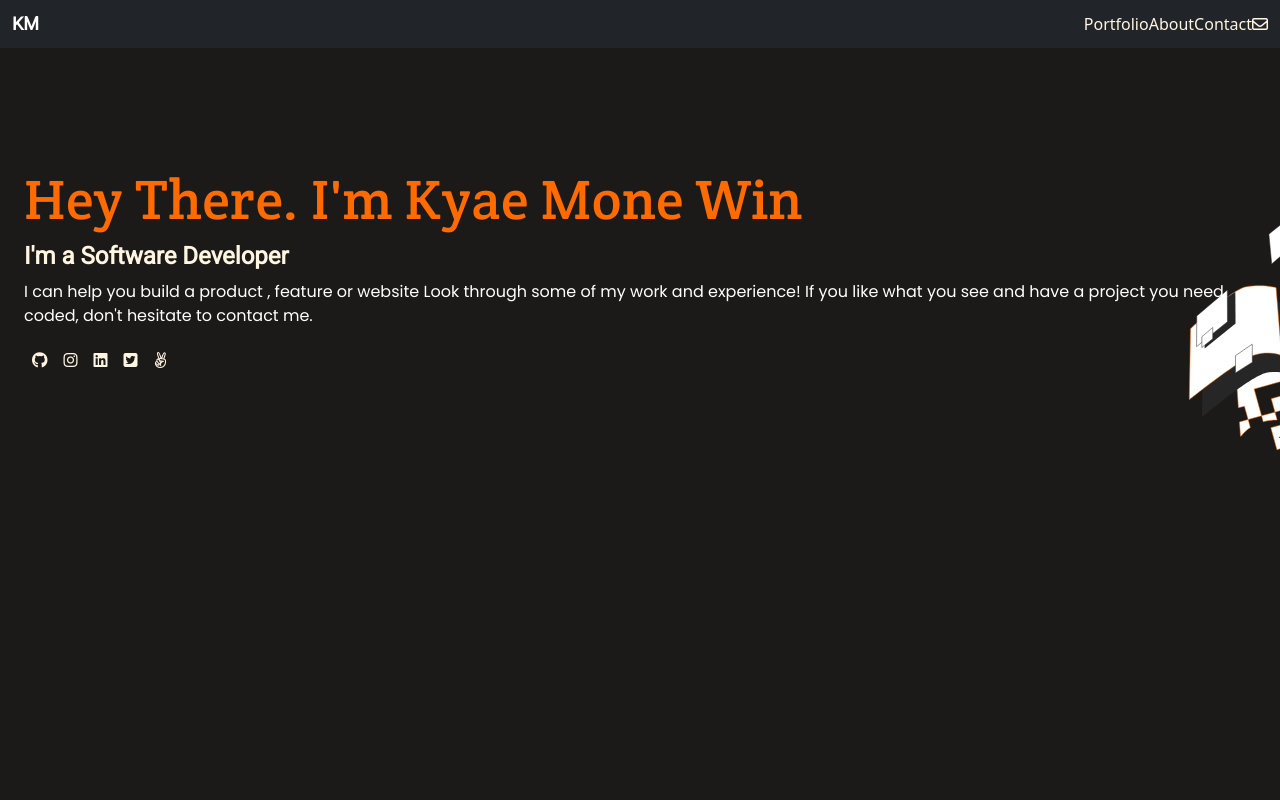
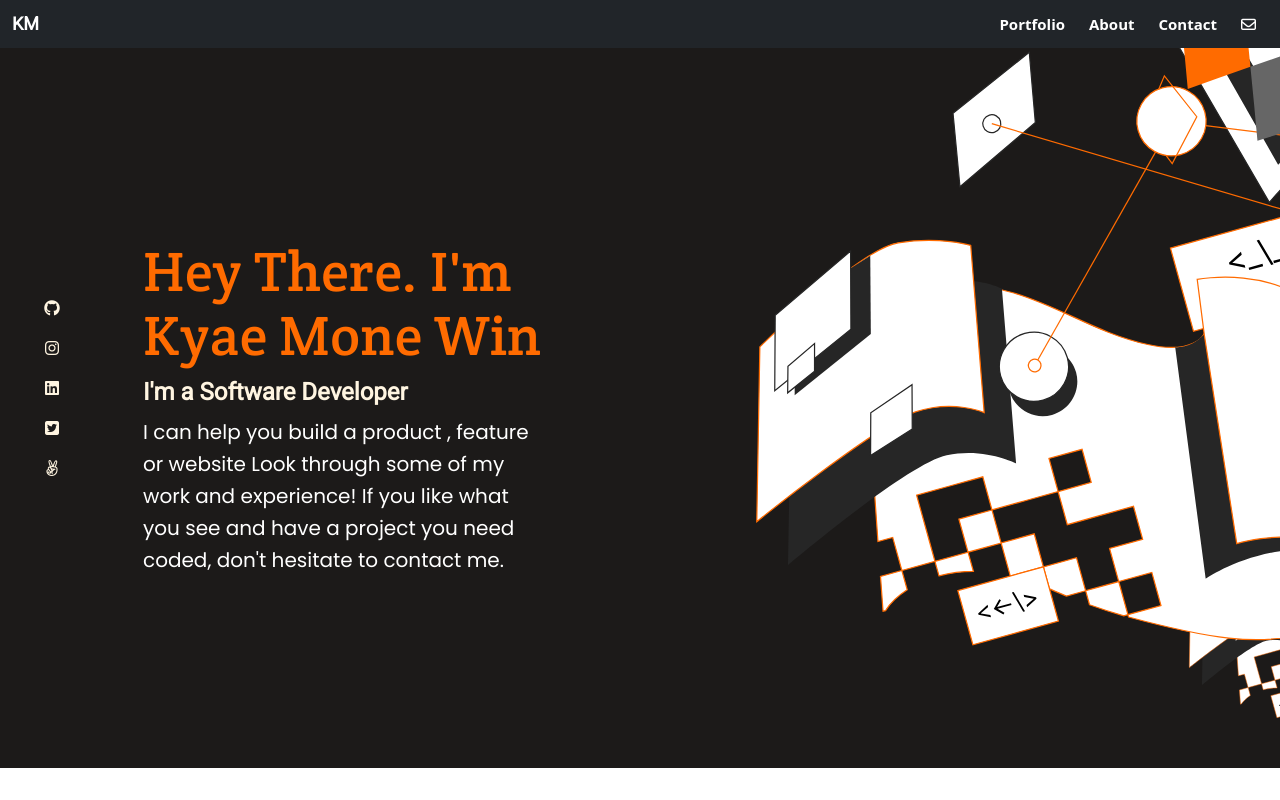
Before and after one commit to K-mone/mobile-setup-portfolio, a website: page index.html in a window 1280 px wide. Drawn offline with nearby package versions, Linux system fonts and the light colour scheme.

Commit message:
Update the style for desktop version

```diff
--- a/style.css
+++ b/style.css
@@ -7,15 +7,12 @@
   --secondary-font-family: "Roboto", sans-serif;
 }
 
-body {
-  background: #1c1a19;
-}
-
 @media (min-width: 375px) {
   section {
     background-image: url(photos/background-illustration.svg);
     background-repeat: no-repeat;
     background-position: right bottom;
+    background-color: #1c1a19;
   }
 
   h1 {
@@ -105,3 +102,62 @@ body {
     background-color: var(--branding-color);
   }
 }
+
+@media (min-width: 768px) {
+  nav a {
+    color: var(--secondary-font-color);
+    text-align: center;
+    font-family: var(--third-font-family);
+    font-size: 15px;
+    font-style: normal;
+    font-weight: 600;
+    line-height: 20px;
+    text-decoration: none;
+  }
+
+  .collapse a {
+    padding: 10px 12px;
+    align-items: center;
+    gap: 10px;
+    color: var(--secondary-color);
+  }
+
+  .left-content {
+    width: 50%;
+  }
+
+  .left-content p {
+    left: auto;
+    width: 80%;
+    font-size: 20px;
+    font-style: normal;
+    font-weight: 400;
+    line-height: 32px;
+  }
+
+  footer {
+    position: absolute;
+    left: -76px;
+    width: 20%;
+    margin-top: 48px;
+  }
+
+  .social-links {
+    display: flex;
+    align-items: center;
+    justify-content: center;
+    flex-direction: column;
+  }
+
+  .about-me {
+    background-image: url(photos/Illustration-header.svg);
+    background-repeat: no-repeat;
+    background-position: right bottom;
+    position: relative;
+    padding: 192px 143px;
+    display: flex;
+    flex-direction: column;
+    align-items: left;
+    gap: 24px;
+  }
+}
```
